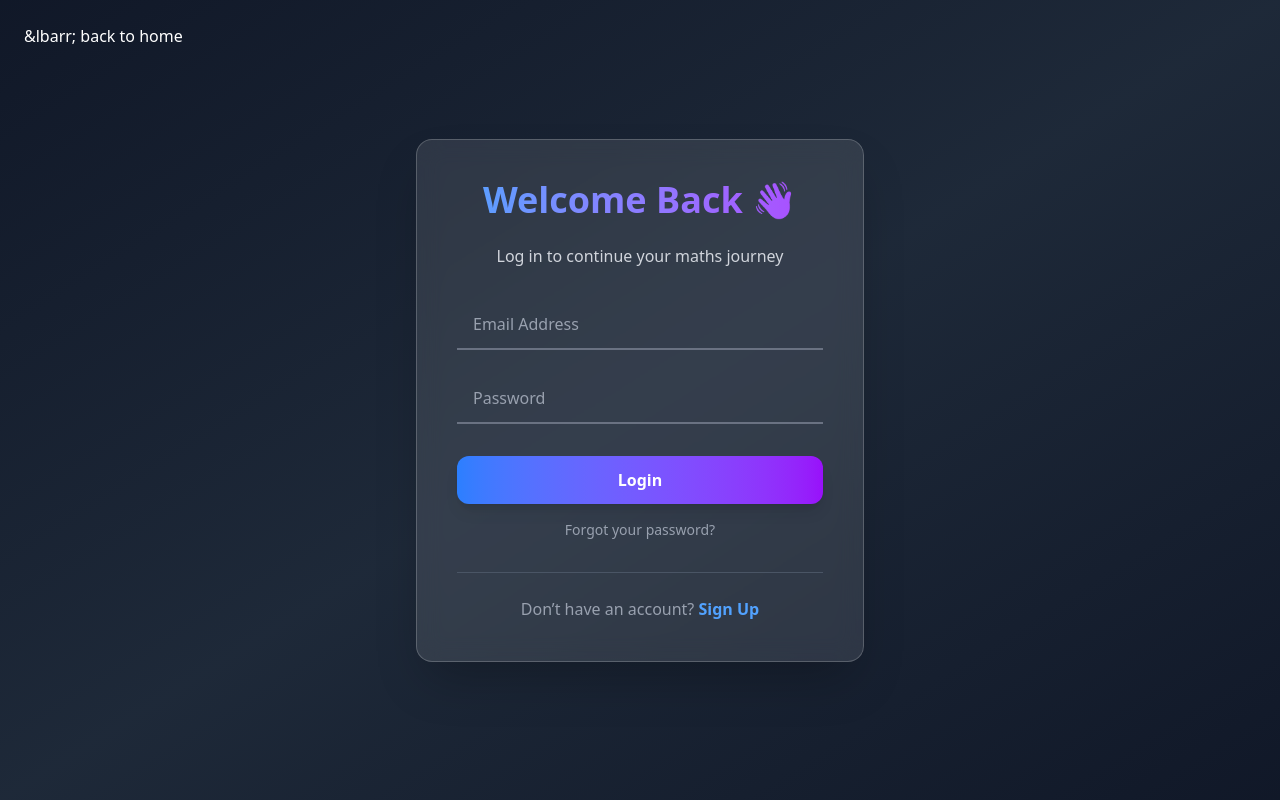
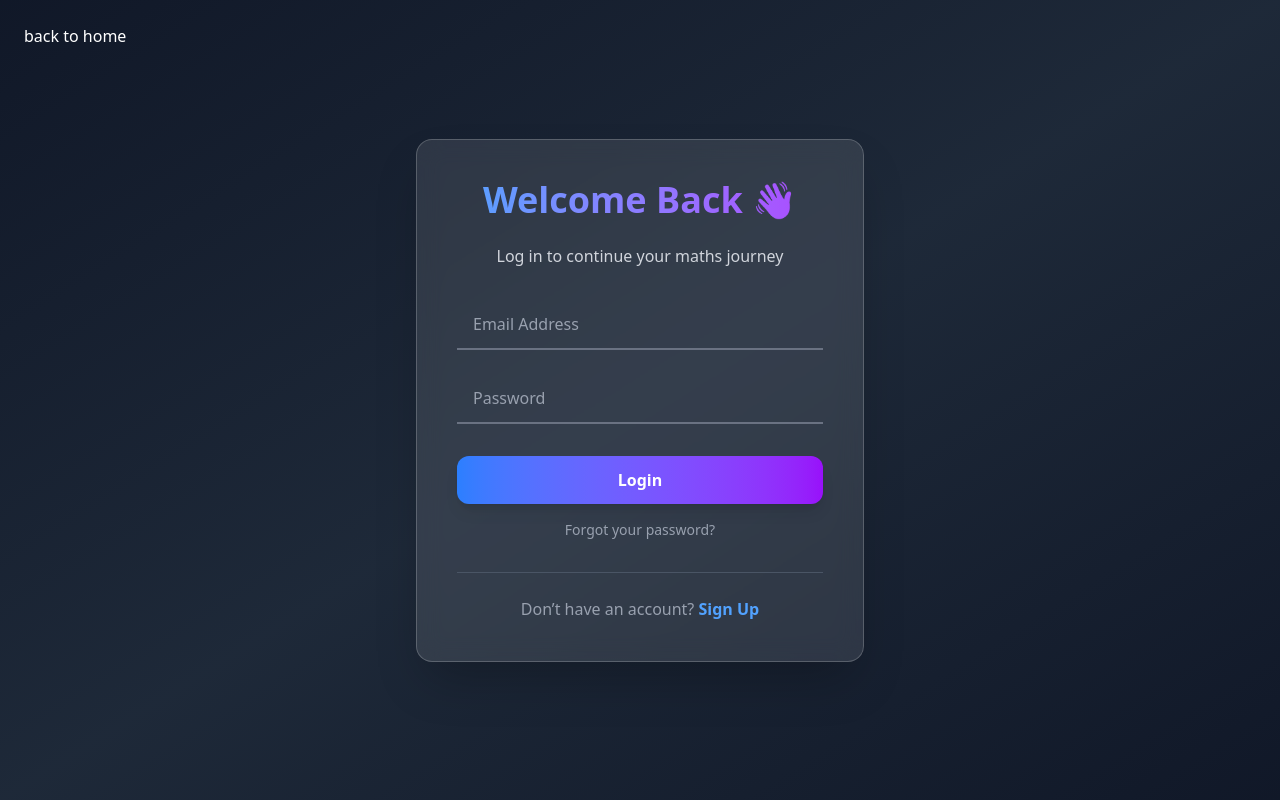
Before and after one commit to pranav-gadewar/maths-quiz-app, a Next.js app: page /auth/login in a window 1280 px wide. Built offline with nearby package versions, Linux system fonts and the light colour scheme; no server answers.

Commit message:
made changes to src/app/auth/login/page.tsx

```diff
--- a/src/app/auth/login/page.tsx
+++ b/src/app/auth/login/page.tsx
@@ -52,7 +52,7 @@ export default function LoginPage() {
   return (
     <div className="min-h-screen flex items-center justify-center bg-gradient-to-br from-gray-900 via-gray-800 to-gray-900 px-6">
       <div className="absolute top-6 left-6 text-white">
-        <Link href="/">&lbarr; back to home</Link>
+        <Link href="/" className="hover:underline">back to home</Link>
       </div>
       <form
         onSubmit={handleLogin}
```
